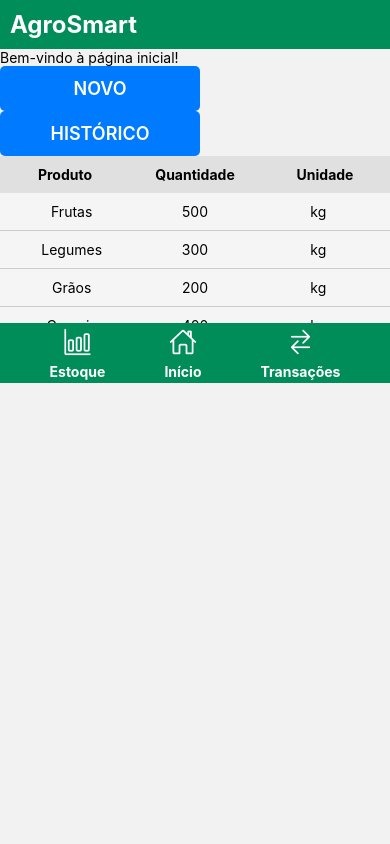
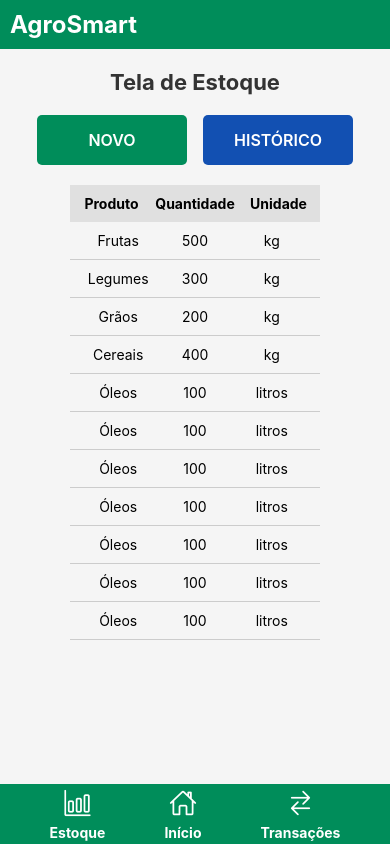
Before and after one commit to kfrural/AgroSmart, a React Native app in the folder AgroSmart/: screen /Estoque in a window 390 px wide. Built offline with nearby package versions, Linux system fonts and the light colour scheme.

Commit message:
feat: add style at estoque

```diff
--- a/AgroSmart/src/components/Nav/index.tsx
+++ b/AgroSmart/src/components/Nav/index.tsx
@@ -13,7 +13,6 @@ const Nav = () => {
   return (
     <>
       <View style={{ flex: 1 }}>
-        {/* Seu conteúdo principal aqui (ex: ScrollView, outros componentes) */}
       </View>
       <View style={styles.container}>
         <TouchableOpacity style={styles.navItem} onPress={() => handlePress("Estoque")}>
--- a/AgroSmart/src/components/Table/styles.ts
+++ b/AgroSmart/src/components/Table/styles.ts
@@ -4,6 +4,7 @@ const styles = StyleSheet.create({
     container: {
       flex: 1,
       backgroundColor: '#f5f5f5',
+      marginTop: 20
     },
     headerRow: {
       flexDirection: 'row',
--- a/AgroSmart/src/screens/Estoque/index.tsx
+++ b/AgroSmart/src/screens/Estoque/index.tsx
@@ -5,6 +5,7 @@ import Nav from '../../components/Nav';
 import Button from '../../components/Button';
 import Table from '../../components/Table';
 import { useNavigation } from '@react-navigation/native';
+import styles from './styles';
 
 const Estoque = () => {
   const navigation = useNavigation();
@@ -13,6 +14,12 @@ const Estoque = () => {
     { Produto: "Legumes", Quantidade: 300, Unidade: "kg" },
     { Produto: "Grãos", Quantidade: 200, Unidade: "kg" },
     { Produto: "Cereais", Quantidade: 400, Unidade: "kg" },
+    { Produto: "Óleos", Quantidade: 100, Unidade: "litros" },
+    { Produto: "Óleos", Quantidade: 100, Unidade: "litros" },
+    { Produto: "Óleos", Quantidade: 100, Unidade: "litros" },
+    { Produto: "Óleos", Quantidade: 100, Unidade: "litros" },
+    { Produto: "Óleos", Quantidade: 100, Unidade: "litros" },
+    { Produto: "Óleos", Quantidade: 100, Unidade: "litros" },
     { Produto: "Óleos", Quantidade: 100, Unidade: "litros" }
   ];
 
@@ -21,22 +28,22 @@ const Estoque = () => {
   };
 
   return (
-    <View>
+    <View style={styles.container}>
       <Header />
-      <View>
-        <Text>Bem-vindo à página inicial!</Text>
+      <View style={styles.contentContainer}>
+        <Text style={styles.welcomeText}>Tela de Estoque</Text>
+        <View style={styles.btnsContainer}>
           <Button
             title="Novo"
             onPress={() => handlePress("CadEstoque")}
-          style={{ width: 200 }}
-          textStyle={{ fontSize: 18 }}
+            style={styles.btnEst1}
           />
           <Button
             title="Histórico"
             onPress={() => handlePress("Historico")}
-          style={{ width: 200 }}
-          textStyle={{ fontSize: 18 }}
+            style={styles.btnEst2}
           />
+        </View>
         <Table data={dadosEstoque} />
       </View>
       <Nav />
--- a/AgroSmart/src/screens/Estoque/styles.ts
+++ b/AgroSmart/src/screens/Estoque/styles.ts
@@ -0,0 +1,39 @@
+import { StyleSheet } from 'react-native';
+
+const styles = StyleSheet.create({
+  container: {
+    flex: 1,
+    backgroundColor: '#f5f5f5',
+  },
+  contentContainer: {
+    padding: 20,
+    alignItems: 'center',
+  },
+  welcomeText: {
+    fontSize: 22,
+    fontWeight: 'bold',
+    color: '#333',
+    marginBottom: 20,
+  },
+  btnsContainer: {
+    alignItems: 'center',
+    flexDirection: 'row',
+    justifyContent: 'center',
+  },
+  btnEst1: {
+    width: 150,
+    height: 50,
+    marginHorizontal: 8,
+    backgroundColor: '#008d5a',
+    fontSize: 18
+  },
+  btnEst2: {
+    width: 150,
+    height: 50,
+    marginHorizontal: 8,
+    backgroundColor: '#1250b2',
+    fontSize: 18
+  }
+});
+
+export default styles;
--- a/AgroSmart/src/screens/Home/index.tsx
+++ b/AgroSmart/src/screens/Home/index.tsx
@@ -10,7 +10,7 @@ const Home = () => {
     <View style={styles.container}>
       <Header />
       <View style={styles.contentContainer}>
-        <Text style={styles.welcomeText}>Bem-vindo à página inicial!</Text>
+        <Text style={styles.welcomeText}>Tela Inicial</Text>
         <Dashboard />
       </View>
       <Nav />
```
Lines whose indentation alone changed are shown as unchanged.
